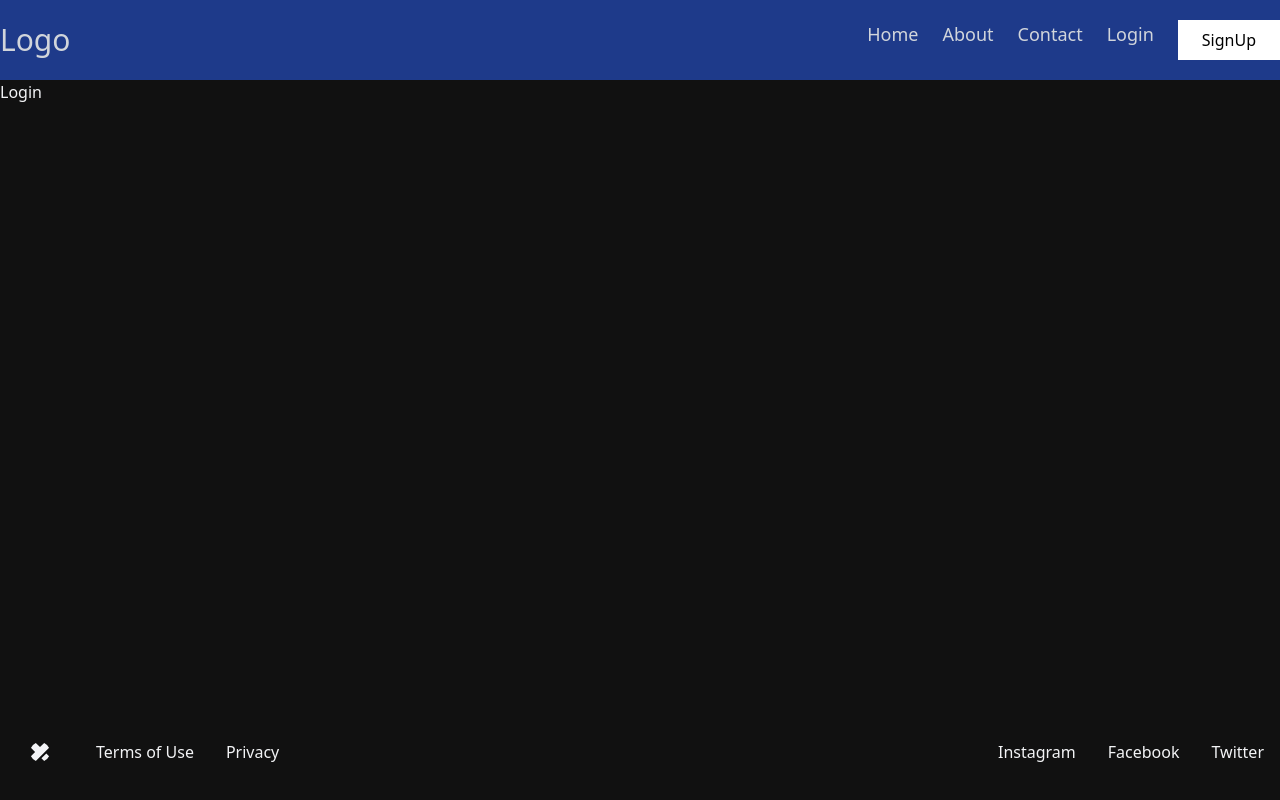
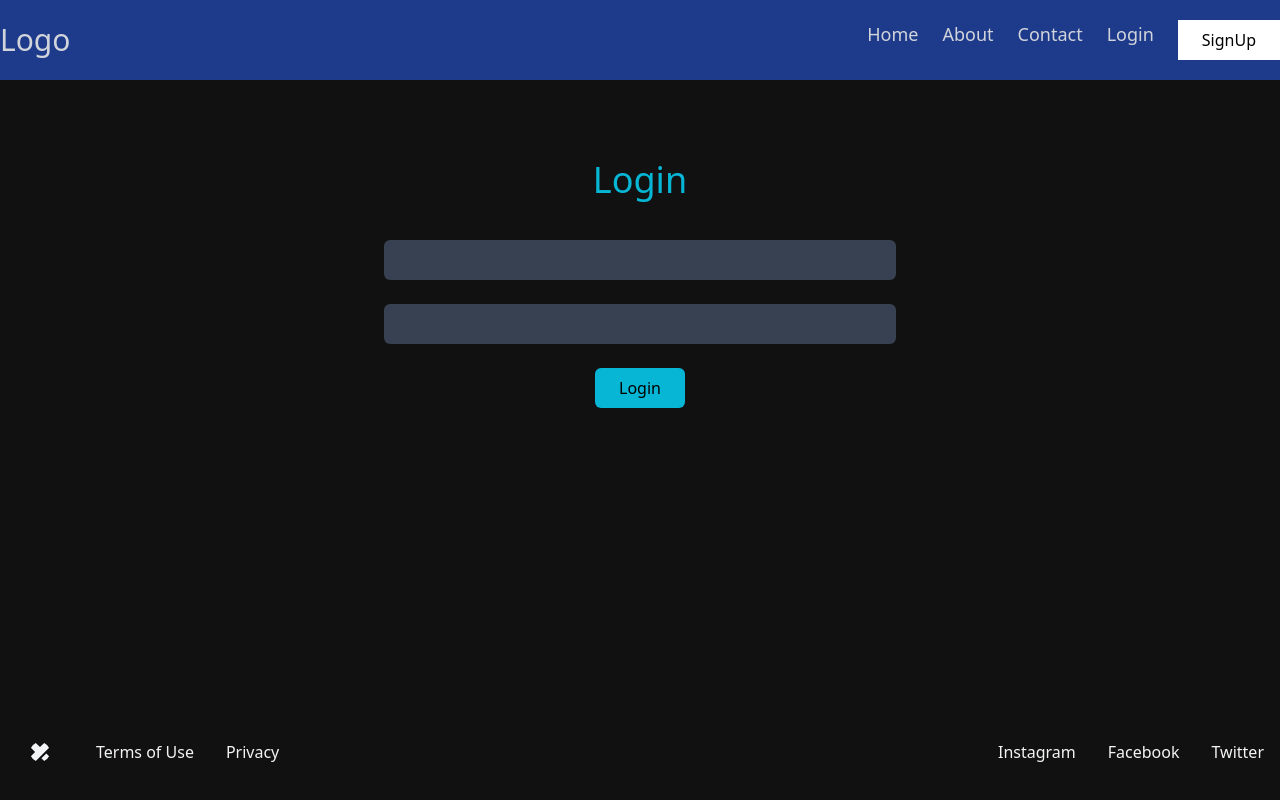
Before and after one commit to Zareel/MERN-Stack-Authentication, a React (Create React App) app in the folder client/: page /login in a window 1280 px wide. Shown: the top 800 px of the page. Built offline with nearby package versions, Linux system fonts and the light colour scheme.

Commit message:
login fucnctionality is working

```diff
--- a/client/src/pages/Login.js
+++ b/client/src/pages/Login.js
@@ -1,10 +1,65 @@
-import React from "react";
+import React, { useState } from "react";
 import Layout from "../components/Layout/Layout";
+import axios from "axios";
+import { useNavigate } from "react-router-dom";
 
 const Login = () => {
+  const [email, setEmail] = useState("");
+  const [password, setPassword] = useState("");
+  const navigate = useNavigate();
+
+  const handleSubmit = async (e) => {
+    e.preventDefault();
+    try {
+      const { data } = await axios.post("/api/v1/auth/login", {
+        email,
+        password,
+      });
+      if (data.success) {
+        alert(data.message);
+        navigate("/");
+      } else {
+        alert(data.message);
+      }
+    } catch (error) {
+      console.log(error);
+      alert("Something went wrong while logging in");
+    }
+  };
   return (
     <Layout title={"Login"}>
-      <h1>Login</h1>
+      <div className="w-full h-full">
+        <div className="max-w-7xl mx-auto flex flex-col justify-center items-center py-10">
+          <h1 className="text-center py-10 text-4xl text-cyan-500">Login</h1>
+          <form
+            onSubmit={handleSubmit}
+            className="w-full flex flex-col gap-6 items-center"
+          >
+            <input
+              className="w-[40%] px-6 py-2 outline-none border-none bg-gray-700 text-white font-semibold tracking-wider rounded-md"
+              type="email"
+              name="email"
+              value={email}
+              onChange={(e) => setEmail(e.target.value)}
+              required
+            />
+            <input
+              className="w-[40%] px-6 py-2 outline-none border-none bg-gray-700 text-white font-semibold tracking-wider rounded-md"
+              type="password"
+              name="password"
+              value={password}
+              onChange={(e) => setPassword(e.target.value)}
+              required
+            />
+            <button
+              type="submit"
+              className="bg-cyan-500 text-black px-6 py-2 rounded-md "
+            >
+              Login
+            </button>
+          </form>
+        </div>
+      </div>
     </Layout>
   );
 };
```
